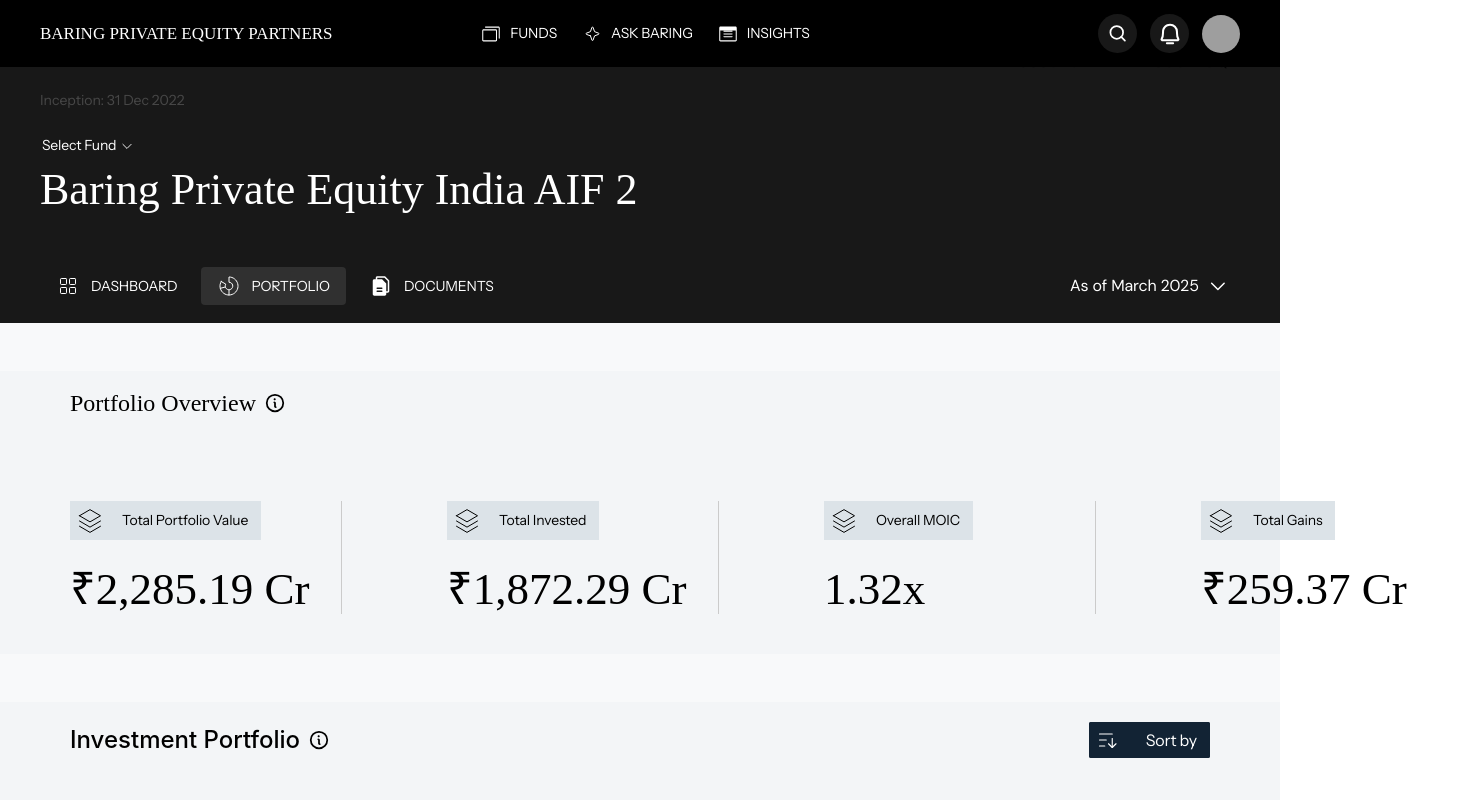
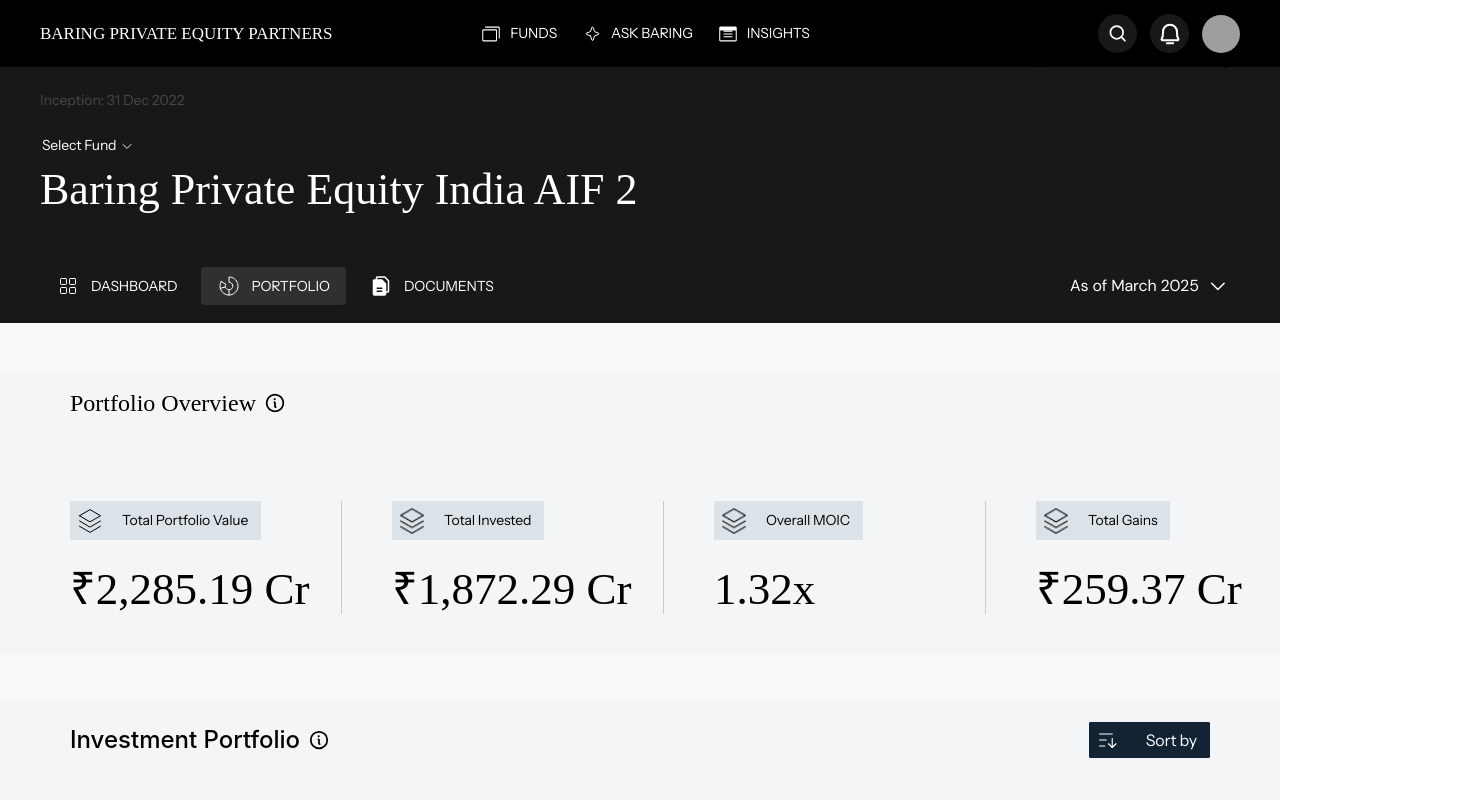
Before and after one commit to anuranjan410/aifm-frontend-baring, an Angular app: page /portfolio in a window 1280 px wide. Shown: the top 800 px of the page, 1473 px wide, since content can reach past the window. Built offline with nearby package versions, Linux system fonts and the light colour scheme; grey boxes are pictures that could not be loaded.

Commit message:
update for the portfolio

```diff
--- a/src/app/web-dashboard/components/overview/overview.component.html
+++ b/src/app/web-dashboard/components/overview/overview.component.html
@@ -39,7 +39,7 @@
             <div class="submetric-value">100.00</div>
           </div>
           <!-- <div class="separator"></div> -->
-          <div class="submetric border-right">
+          <div class="submetric">
             <div class="submetric-label">Drawndowns</div>
             <div class="submetric-value">0.65 Cr</div>
           </div>
@@ -76,7 +76,7 @@
             <div class="submetric-value">₹1.10 Cr</div>
           </div>
           <!-- <div class="separator"></div> -->
-          <div class="submetric border-right">
+          <div class="submetric">
             <div class="submetric-label">TVPI</div>
             <div class="submetric-value">1.22x</div>
           </div>
--- a/src/app/web-portfolio/components/investment-table/investment-table.component.html
+++ b/src/app/web-portfolio/components/investment-table/investment-table.component.html
@@ -46,15 +46,15 @@
     <!-- Portfolio Summary -->
     <div class="portfolio-summary-container mb-4">
       <div class="portfolio-summary">
-        <div class="summary-item border-right">
+        <div class="summary-item">
           <div class="summary-label">Total Holdings</div>
           <div class="summary-value">{{ portfolioSummary.totalHoldings }}</div>
         </div>
-        <div class="summary-item border-right">
+        <div class="summary-item">
           <div class="summary-label">Total Investment</div>
           <div class="summary-value">{{ portfolioSummary.totalInvestment }}</div>
         </div>
-        <div class="summary-item border-right">
+        <div class="summary-item">
           <div class="summary-label">Total Market Value</div>
           <div class="summary-value">{{ portfolioSummary.totalMarketValue }}</div>
         </div>
--- a/src/app/web-portfolio/components/portfolio-overview/portfolio-overview.component.html
+++ b/src/app/web-portfolio/components/portfolio-overview/portfolio-overview.component.html
@@ -2,18 +2,7 @@
   <div class="container">
     <div class="overview-header">
       <h3 class="overview-title">Portfolio Overview</h3>
-      <svg width="22" height="22" viewBox="0 0 22 22" fill="none" xmlns="http://www.w3.org/2000/svg">
-        <g clip-path="url(#clip0_1_216)">
-          <path d="M11 19.25C15.5563 19.25 19.25 15.5563 19.25 11C19.25 6.44365 15.5563 2.75 11 2.75C6.44365 2.75 2.75 6.44365 2.75 11C2.75 15.5563 6.44365 19.25 11 19.25Z" stroke="black" stroke-width="1.75" stroke-linecap="round" stroke-linejoin="round"/>
-          <path d="M10.3125 10.3125C10.4948 10.3125 10.6697 10.3849 10.7986 10.5139C10.9276 10.6428 11 10.8177 11 11V14.4375C11 14.6198 11.0724 14.7947 11.2014 14.9236C11.3303 15.0526 11.5052 15.125 11.6875 15.125" stroke="black" stroke-width="1.75" stroke-linecap="round" stroke-linejoin="round"/>
-          <path d="M10.6562 8.25C11.2258 8.25 11.6875 7.78829 11.6875 7.21875C11.6875 6.64921 11.2258 6.1875 10.6562 6.1875C10.0867 6.1875 9.625 6.64921 9.625 7.21875C9.625 7.78829 10.0867 8.25 10.6562 8.25Z" fill="black"/>
-        </g>
-        <defs>
-          <clipPath id="clip0_1_216">
-            <rect width="22" height="22" fill="white"/>
-          </clipPath>
-        </defs>
-      </svg>
+      <img src="../../../assets/icons/Info.png" height="22" width="22" alt="Portfolio Info">
     </div>
 
     <div class="portfolio-metrics">
@@ -41,18 +30,7 @@
       <div class="portfolio-metric-card border-right">
         <div class="portfolio-metric-header">
           <div class="portfolio-metric-icon">
-            <svg width="28" height="28" viewBox="0 0 28 28" fill="none" xmlns="http://www.w3.org/2000/svg">
-              <g clip-path="url(#clip0_1_247)">
-                <path d="M3.5 19.25L14 25.375L24.5 19.25" stroke="black" stroke-linecap="round" stroke-linejoin="round"/>
-                <path d="M3.5 14L14 20.125L24.5 14" stroke="black" stroke-linecap="round" stroke-linejoin="round"/>
-                <path d="M3.5 8.75L14 14.875L24.5 8.75L14 2.625L3.5 8.75Z" stroke="black" stroke-linecap="round" stroke-linejoin="round"/>
-              </g>
-              <defs>
-                <clipPath id="clip0_1_247">
-                  <rect width="28" height="28" fill="white"/>
-                </clipPath>
-              </defs>
-            </svg>
+            <img src="../../../assets/icons/Stack.png" height="30" width="30" alt="Total Invested">
           </div>
           <div class="portfolio-metric-label">Total Invested</div>
         </div>
@@ -62,18 +40,7 @@
       <div class="portfolio-metric-card border-right">
         <div class="portfolio-metric-header">
           <div class="portfolio-metric-icon">
-            <svg width="28" height="28" viewBox="0 0 28 28" fill="none" xmlns="http://www.w3.org/2000/svg">
-              <g clip-path="url(#clip0_1_259)">
-                <path d="M3.5 19.25L14 25.375L24.5 19.25" stroke="black" stroke-linecap="round" stroke-linejoin="round"/>
-                <path d="M3.5 14L14 20.125L24.5 14" stroke="black" stroke-linecap="round" stroke-linejoin="round"/>
-                <path d="M3.5 8.75L14 14.875L24.5 8.75L14 2.625L3.5 8.75Z" stroke="black" stroke-linecap="round" stroke-linejoin="round"/>
-              </g>
-              <defs>
-                <clipPath id="clip0_1_259">
-                  <rect width="28" height="28" fill="white"/>
-                </clipPath>
-              </defs>
-            </svg>
+           <img src="../../../assets/icons/Stack.png" height="30" width="30" alt="Overall MOIC">
           </div>
           <div class="portfolio-metric-label">Overall MOIC</div>
         </div>
@@ -83,18 +50,7 @@
       <div class="portfolio-metric-card">
         <div class="portfolio-metric-header">
           <div class="portfolio-metric-icon">
-            <svg width="28" height="28" viewBox="0 0 28 28" fill="none" xmlns="http://www.w3.org/2000/svg">
-              <g clip-path="url(#clip0_1_271)">
-                <path d="M3.5 19.25L14 25.375L24.5 19.25" stroke="black" stroke-linecap="round" stroke-linejoin="round"/>
-                <path d="M3.5 14L14 20.125L24.5 14" stroke="black" stroke-linecap="round" stroke-linejoin="round"/>
-                <path d="M3.5 8.75L14 14.875L24.5 8.75L14 2.625L3.5 8.75Z" stroke="black" stroke-linecap="round" stroke-linejoin="round"/>
-              </g>
-              <defs>
-                <clipPath id="clip0_1_271">
-                  <rect width="28" height="28" fill="white"/>
-                </clipPath>
-              </defs>
-            </svg>
+            <img src="../../../assets/icons/Stack.png" height="30" width="30" alt="Total Gains">
           </div>
           <div class="portfolio-metric-label">Total Gains</div>
         </div>
--- a/src/app/web-portfolio/components/portfolio-overview/portfolio-overview.component.scss
+++ b/src/app/web-portfolio/components/portfolio-overview/portfolio-overview.component.scss
@@ -13,7 +13,6 @@
     align-items: center;
     gap: 8px;
     margin-bottom: 38px;
-    width: 222px;
     height: 24px;
 
     .overview-title {
@@ -35,7 +34,7 @@
 
   .portfolio-metrics {
     display: flex;
-    gap: 105px;
+    gap: 50px;
     margin-bottom: 40px;
     position: relative;
 
```
